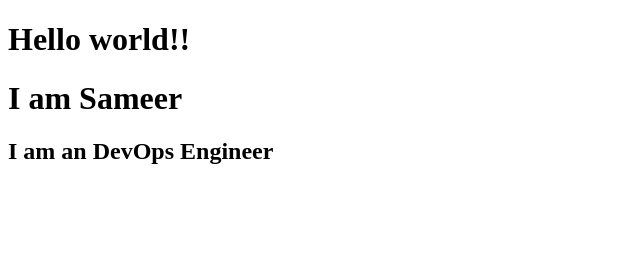
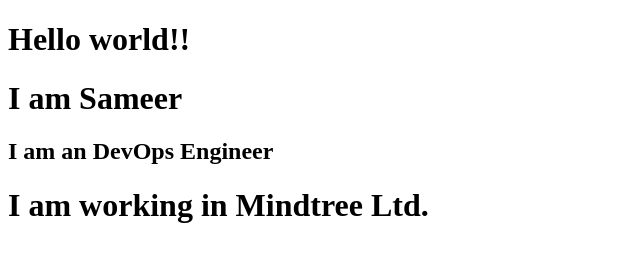
Before and after one commit to sameer-shukur/html-project, a plain HTML site: page index.html in a window 1280 px wide. Shown: the whole page, without its empty margins (0-640 px from the left). Drawn offline with Linux system fonts and the light colour scheme.

Commit message:
fourth commit

```diff
--- a/index.html
+++ b/index.html
@@ -5,5 +5,6 @@
 <h1>Hello world!!</h1>
 <h1>I am Sameer</h1>
 <h2>I am an DevOps Engineer</h2>
+<h1>I am working in Mindtree Ltd.</h1>
 </body>
 </html>
```
